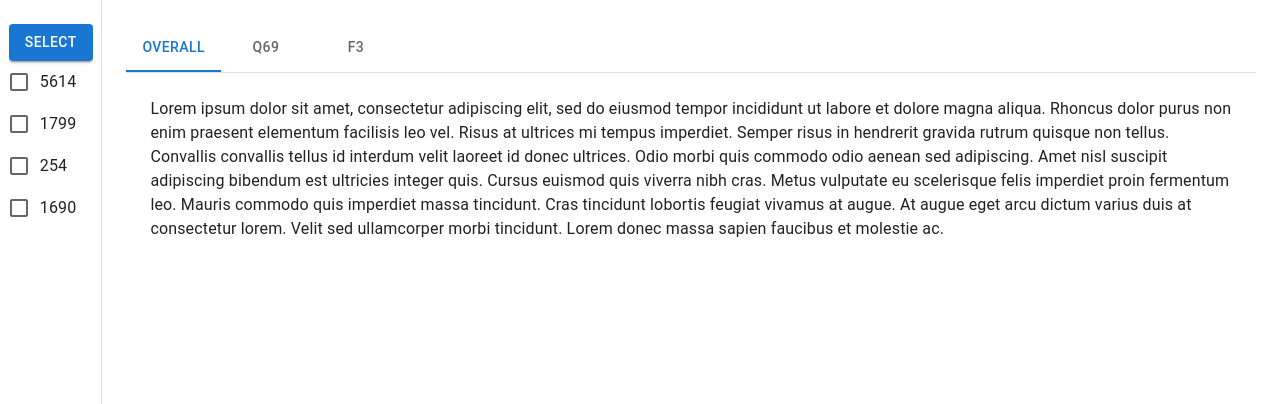
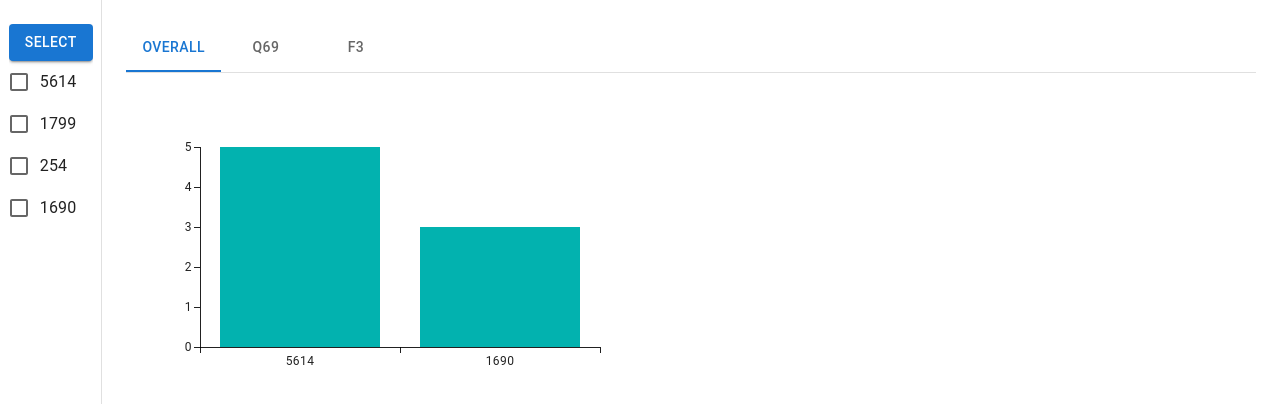
Before and after one commit to Tal-Moshel/Odin, a React (Create React App) app in the folder odin-analyzer/frontend/: page / in a window 1280 px wide. Shown: the top 404 px of the page. Built offline with nearby package versions, Linux system fonts and the light colour scheme.

Commit message:
A really simple comparason bar chart

```diff
--- a/odin-analyzer/frontend/package.json
+++ b/odin-analyzer/frontend/package.json
@@ -9,6 +9,7 @@
     "@mui/icons-material": "^5.15.19",
     "@mui/material": "^5.15.19",
     "@mui/styled-engine-sc": "^6.0.0-alpha.18",
+    "@mui/x-charts": "^7.6.1",
     "@testing-library/jest-dom": "^5.17.0",
     "@testing-library/react": "^13.4.0",
     "@testing-library/user-event": "^13.5.0",
--- a/odin-analyzer/frontend/src/App.tsx
+++ b/odin-analyzer/frontend/src/App.tsx
@@ -8,6 +8,7 @@ import TeamSelectSidePanel from './components/TeamSelectSidePanel';
 import { Box, Button, Drawer, createTheme, CssBaseline, Typography } from "@mui/material";
 import AnalasysTabs from './components/AnalasysTabs';
 import TabAndView from './components/TabAndView';
+import ComparasonBarChart from './components/ComparasonBarChart';
 
 const darkTheme = createTheme({
   palette: {
@@ -25,20 +26,11 @@ function App() {
       <Box component="main" sx={{ flexGrow: 1, p: 3 }}>
         <AnalasysTabs>
             <TabAndView tabTitle='Overall'>
-              <Typography paragraph>
-                  Lorem ipsum dolor sit amet, consectetur adipiscing elit, sed do eiusmod
-                  tempor incididunt ut labore et dolore magna aliqua. Rhoncus dolor purus non
-                  enim praesent elementum facilisis leo vel. Risus at ultrices mi tempus
-                  imperdiet. Semper risus in hendrerit gravida rutrum quisque non tellus.
-                  Convallis convallis tellus id interdum velit laoreet id donec ultrices.
-                  Odio morbi quis commodo odio aenean sed adipiscing. Amet nisl suscipit
-                  adipiscing bibendum est ultricies integer quis. Cursus euismod quis viverra
-                  nibh cras. Metus vulputate eu scelerisque felis imperdiet proin fermentum
-                  leo. Mauris commodo quis imperdiet massa tincidunt. Cras tincidunt lobortis
-                  feugiat vivamus at augue. At augue eget arcu dictum varius duis at
-                  consectetur lorem. Velit sed ullamcorper morbi tincidunt. Lorem donec massa
-                  sapien faucibus et molestie ac.
-              </Typography>
+              <ComparasonBarChart
+                teamsDataMap={new Map<number, number>(
+                  [[5614, 5],
+                  [1690, 3]]
+              )} />
             </TabAndView>
             <TabAndView tabTitle='Q69'>
               <Typography paragraph>
--- /dev/null
+++ b/odin-analyzer/frontend/src/components/ComparasonBarChart.tsx
@@ -0,0 +1,30 @@
+import { BarChart } from "@mui/x-charts";
+import { Component, ReactNode } from "react";
+
+interface ComparasonBarChartProps {
+    teamsDataMap: Map<number, number>
+}
+
+class ComparasonBarChart extends Component<ComparasonBarChartProps> {
+    constructor(props: ComparasonBarChartProps){
+        super(props)
+        console.log(props)
+    }
+
+    render(): ReactNode {
+
+        const xAxis: number[] = Array.from(this.props.teamsDataMap.keys())
+        const yAxis: number[] = Array.from(this.props.teamsDataMap.values())
+
+        return (
+            <BarChart
+              xAxis={[{ scaleType: 'band', data: xAxis }]}
+              series={[{data: yAxis}]}
+              width={500}
+              height={300}
+            />
+        )
+    }
+}
+
+export default ComparasonBarChart;
```
Also changed, not shown: 1 other file (tests, documents, lock files or other folders).
